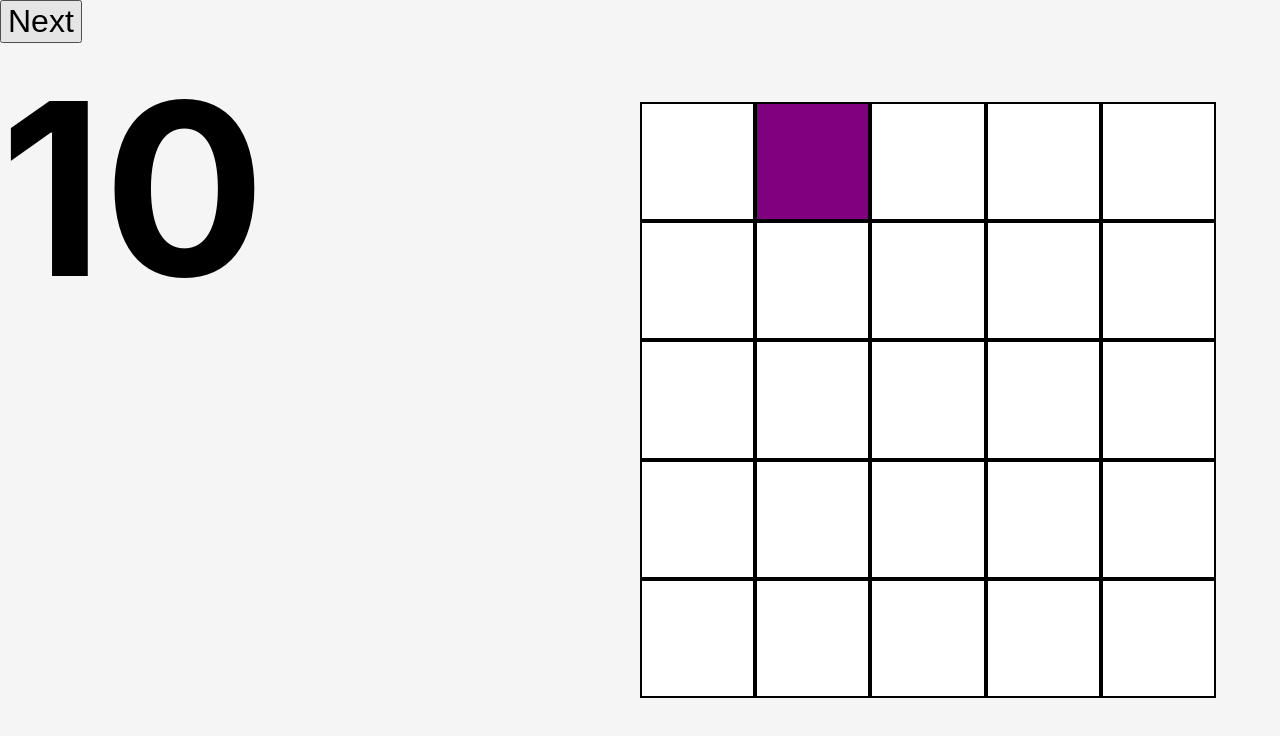
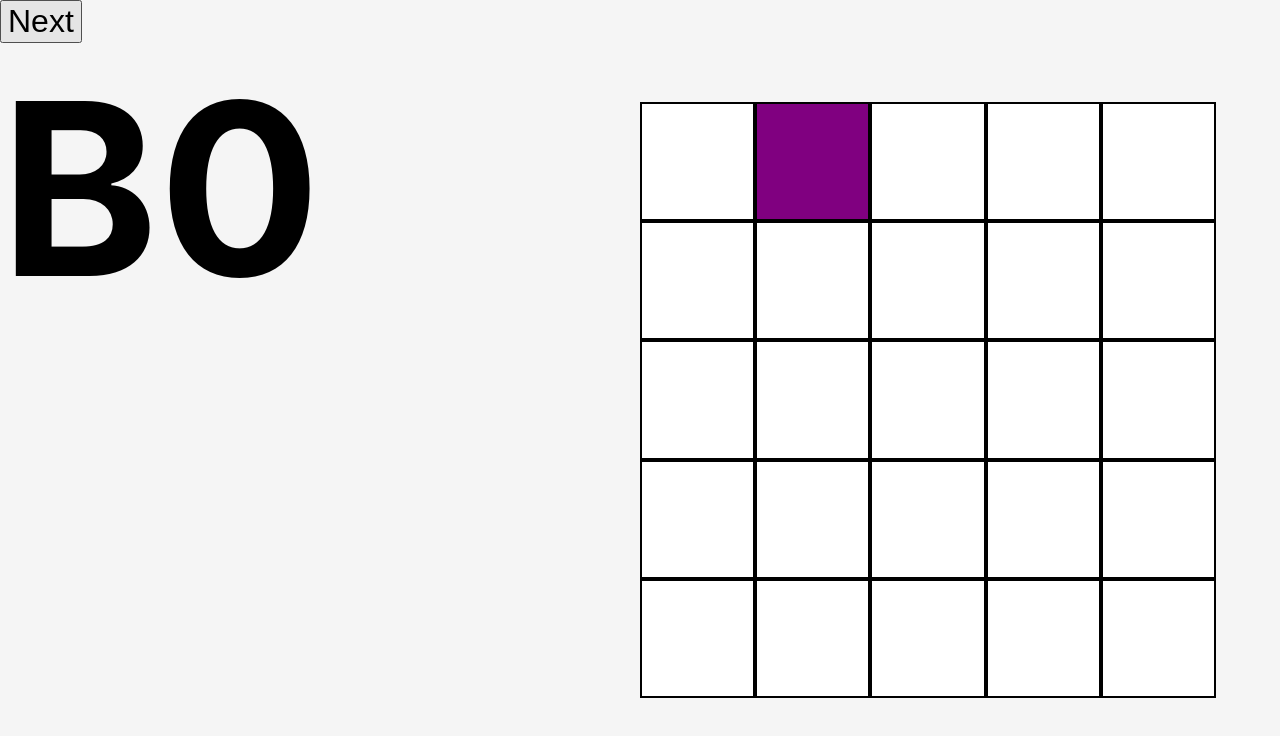
Before and after one commit to DoduRH/pirate-game, a React (Create React App) app: page / in a window 1280 px wide. Both pictures are taken after a click on the element 812 px from the left and 161 px from the top of the page. Shown: the top 736 px of the page. Built offline with nearby package versions, Linux system fonts and the light colour scheme.

Commit message:
Using cordformatter for letter coordinates

```diff
--- /dev/null
+++ b/src/components/cordFormatter.tsx
@@ -0,0 +1,12 @@
+import { xyPos } from '../features/pirateSlice'
+
+interface CordFormatterProps extends xyPos {}
+
+function CordFormatter({x, y}: CordFormatterProps) {
+  const char = String.fromCharCode(x+65);
+  return (
+    <>{char}{y}</>
+  )
+}
+
+export default CordFormatter
--- a/src/components/cords.tsx
+++ b/src/components/cords.tsx
@@ -1,10 +1,13 @@
 import { useSelector } from "react-redux";
 import { PirateState } from "../features/pirateSlice";
+import CordFormatter from "./cordFormatter";
 
 function CordDisplay() {
     const hist = useSelector((state: PirateState) => state.history);
     return (
-        <div className='cords'>{hist[0]?.x}{hist[0]?.y}</div>
+        <div className='cords'>
+            <CordFormatter x={hist[0]?.x} y={hist[0]?.y} />
+        </div>
     )
 }
 
--- a/src/components/history.tsx
+++ b/src/components/history.tsx
@@ -1,5 +1,6 @@
 import { useSelector } from "react-redux"
 import { PirateState } from "../features/pirateSlice"
+import CordFormatter from "./cordFormatter";
 
 function History() {
     const hist = useSelector((state: PirateState) => state.history);
@@ -7,7 +8,7 @@ function History() {
         <div className="history">
             {
                 hist.slice(1,hist.length).map((elm, i) => {
-                    return <div key={i}>{elm.x}{elm.y}</div>
+                    return <div key={i}><CordFormatter x={elm.x} y={elm.y} /></div>
                 })
             }
         </div>
```
